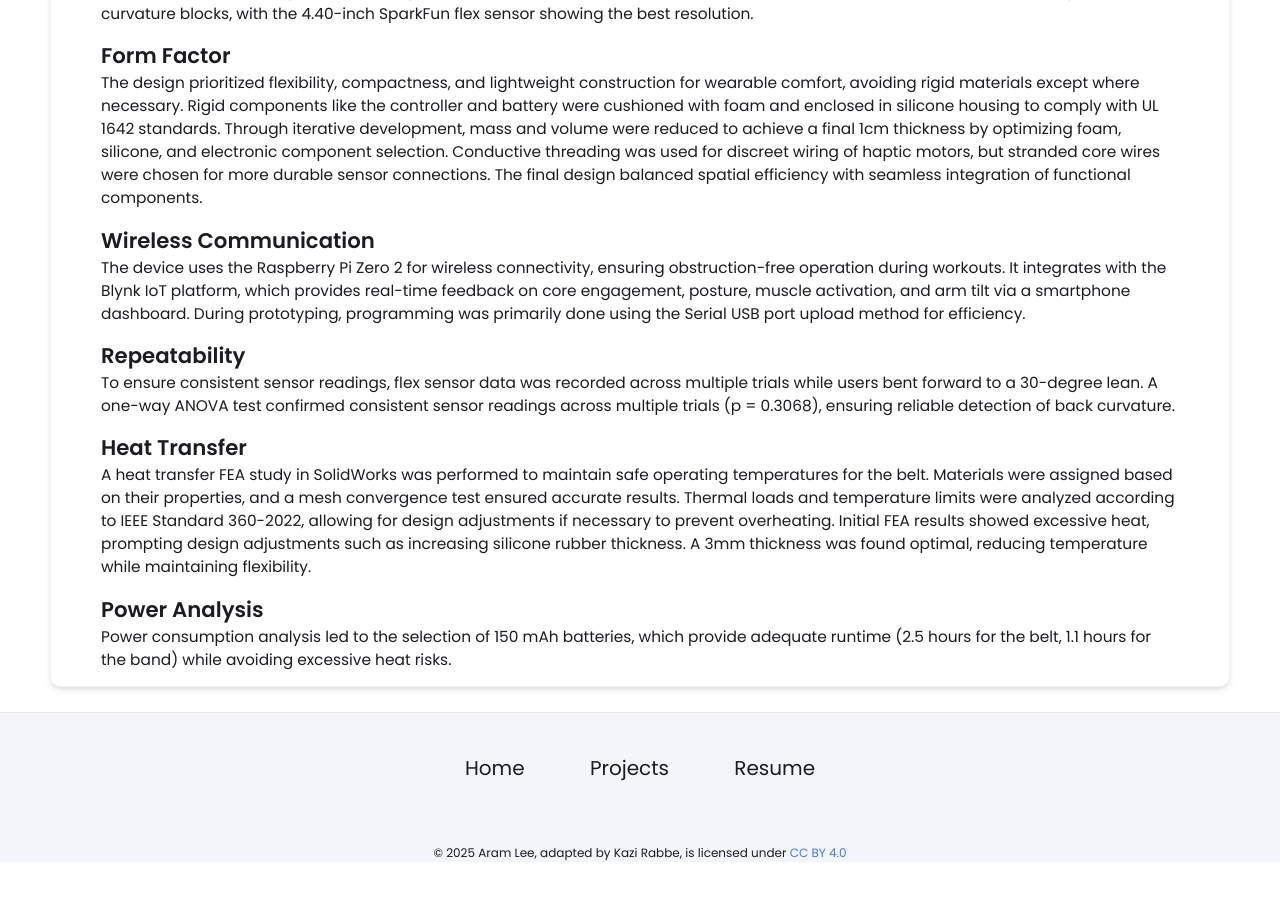
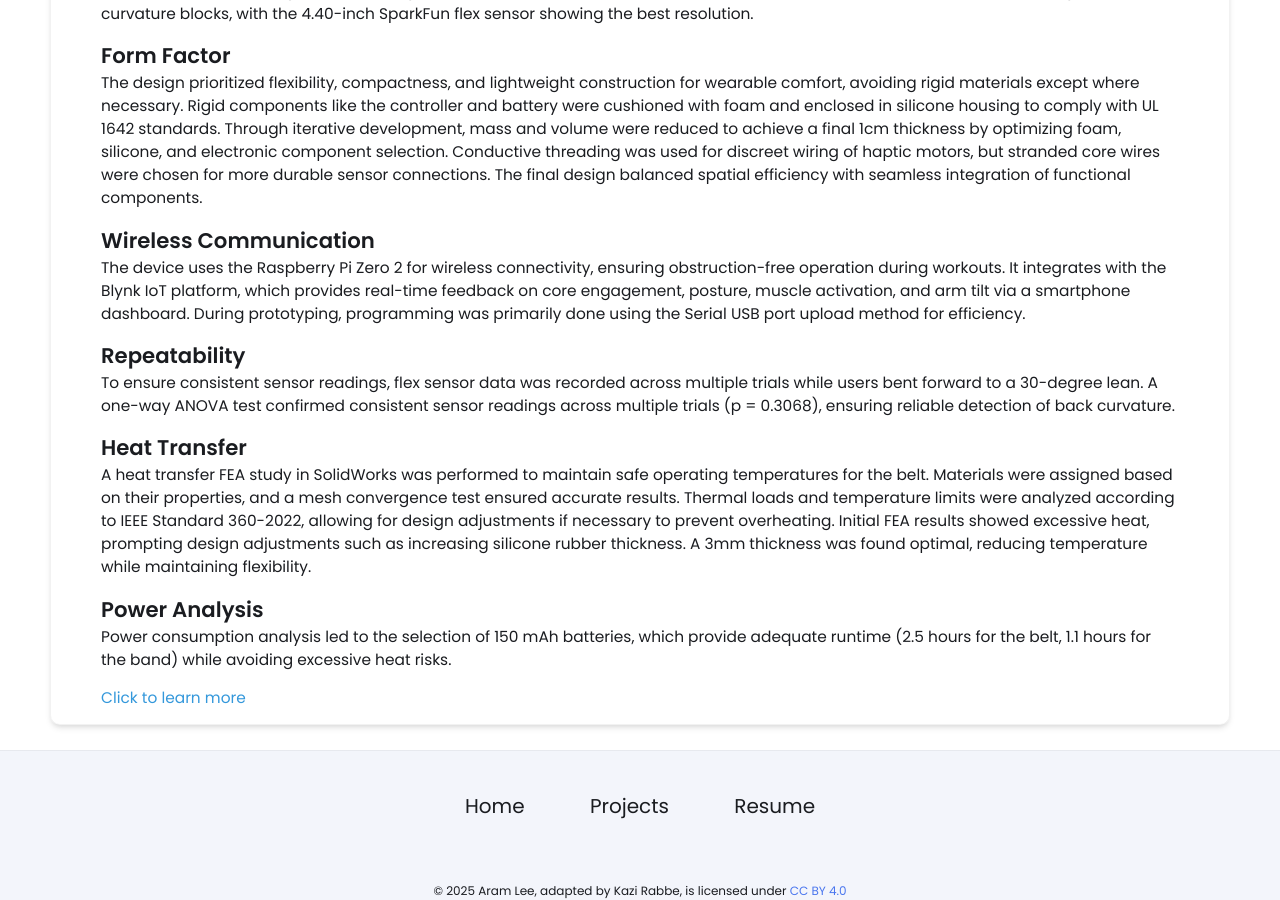
Before and after one commit to kazi-rabbe/kazi-rabbe.github.io, a Jekyll site: the page built from _projects/flex-fitness-system/index.md, in a window 1280 px wide and 900 px high, scrolled down 1114 px. Built offline with Jekyll 4.4.1, drawn with Linux system fonts in a browser that asks for light colours; before the commit the page ends 1976 px from its top, so only the background shows below that.

Commit message:
Update index.md

```diff
--- a/_projects/flex-fitness-system/index.md
+++ b/_projects/flex-fitness-system/index.md
@@ -36,3 +36,5 @@ A heat transfer FEA study in SolidWorks was performed to maintain safe operating
 
 ## Power Analysis
 Power consumption analysis led to the selection of 150 mAh batteries, which provide adequate runtime (2.5 hours for the belt, 1.1 hours for the band) while avoiding excessive heat risks.
+
+[Click to learn more](https://www.canva.com/design/DAGgQ0ZwQMQ/fS4ipzphQ-U35H5JEPUKRA/view?utm_content=DAGgQ0ZwQMQ&utm_campaign=designshare&utm_medium=link2&utm_source=uniquelinks&utlId=h7acc439f47)
```
